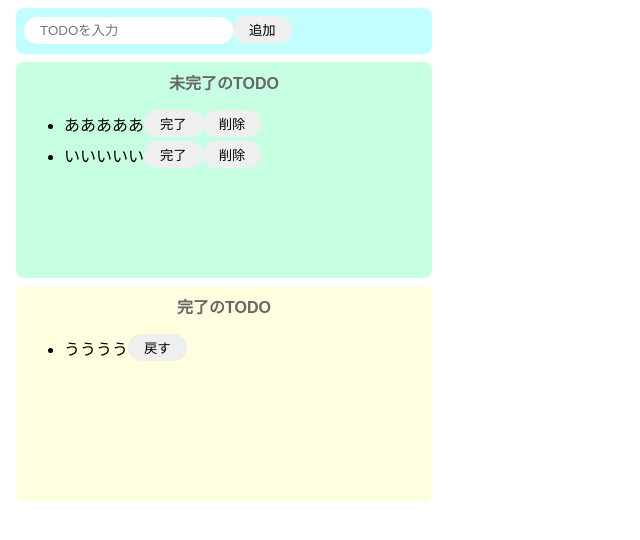
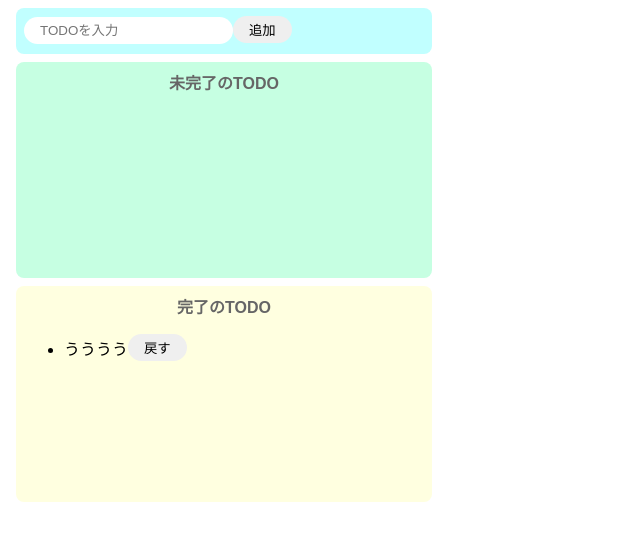
Before and after one commit to yuta-ushijima/react-todo, a React (Create React App) app: page / in a window 1280 px wide. Shown: the top 540 px of the page, without its empty margins (0-640 px from the left). Built offline with nearby package versions, Linux system fonts and the light colour scheme.

Commit message:
動作確認用の配列の初期値を削除

```diff
--- a/src/App.jsx
+++ b/src/App.jsx
@@ -3,10 +3,7 @@ import "./style.css";
 
 export const App = () => {
   const [todoText, setTodoText] = useState("");
-  const [incompleteTodos, setIncompleteTodos] = useState([
-    "あああああ",
-    "いいいいい"
-  ]);
+  const [incompleteTodos, setIncompleteTodos] = useState([]);
   const [completeTodos, setCompleteTodos] = useState(["うううう"]);
 
   const onChangeTodoText = (event) => setTodoText(event.target.value);
```
